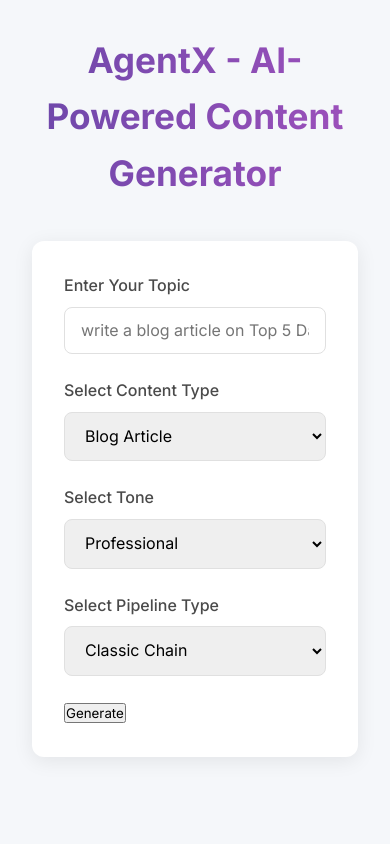
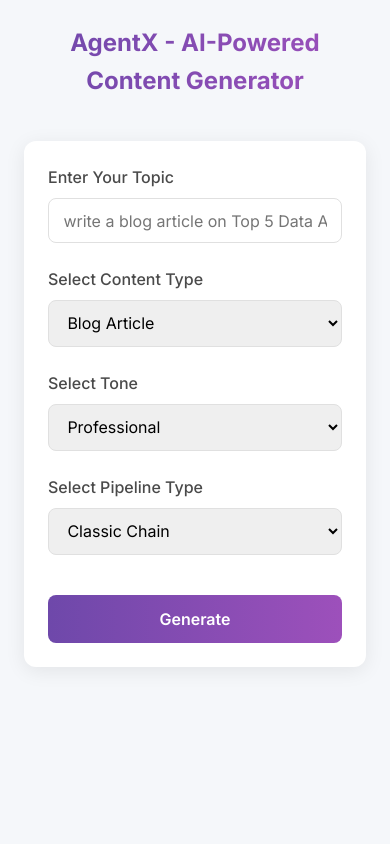
Before and after one commit to Eltaf-azizi/AgenticContentAI, a Flask app: page / in a window 390 px wide. Run offline with Flask 3, Linux system fonts and the light colour scheme; parts of the project's set-up code (start-up, migrations or seed data) failed here and were passed over.

Commit message:
added the style needed in the project

```diff
--- a/static/styles.css
+++ b/static/styles.css
@@ -75,3 +75,60 @@ main {
     border-color: #9d50bb;
     box-shadow: 0 0 0 2px rgba(157, 80, 187, 0.1);
 }
+.generate-btn {
+    width: 100%;
+    padding: 1rem;
+    background: linear-gradient(90deg, #6e48aa, #9d50bb);
+    color: white;
+    border: none;
+    border-radius: 8px;
+    font-size: 1rem;
+    font-weight: 600;
+    cursor: pointer;
+    transition: transform 0.2s, box-shadow 0.2s;
+    margin-top: 1rem;
+}
+
+.generate-btn:hover {
+    transform: translateY(-2px);
+    box-shadow: 0 4px 12px rgba(110, 72, 170, 0.3);
+}
+
+footer {
+    text-align: center;
+    margin-top: 2rem;
+    padding-top: 1.5rem;
+    border-top: 1px solid #e0e0e0;
+    color: #777;
+    font-size: 0.9rem;
+}
+
+/* Responsive adjustments */
+@media (max-width: 768px) {
+    .container {
+        padding: 1.5rem;
+    }
+
+    header h1 {
+        font-size: 1.8rem;
+    }
+
+    .generator-form {
+        padding: 1.5rem;
+    }
+}
+
+@media (max-width: 480px) {
+    header h1 {
+        font-size: 1.5rem;
+    }
+
+    .form-group input,
+    .form-group select {
+        padding: 0.7rem 0.9rem;
+    }
+
+    .generate-btn {
+        padding: 0.9rem;
+    }
+}
```
